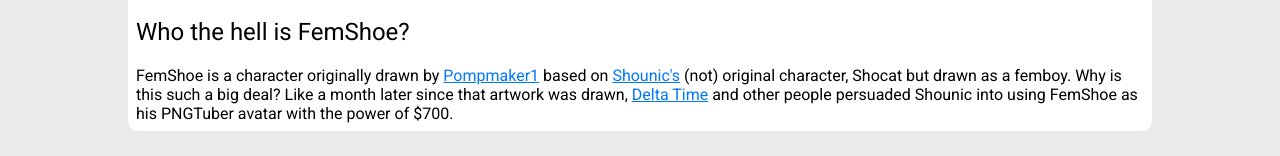
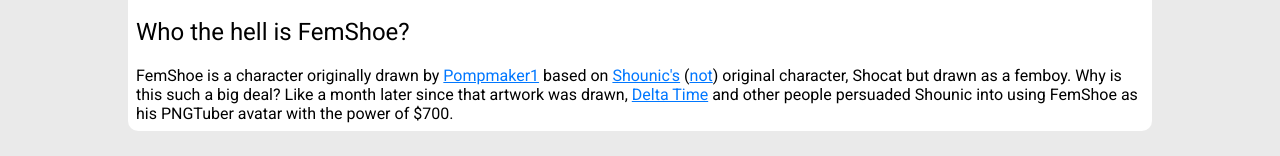
Before and after one commit to femshoarchive/femshoarchive.github.io, a SvelteKit app: page / in a window 1280 px wide. Shown: the part 298-454 px from the top of the page. Built offline with nearby package versions, Linux system fonts and the light colour scheme.

Commit message:
New art and shocat source

```diff
--- a/src/routes/(app)/+page.svelte
+++ b/src/routes/(app)/+page.svelte
@@ -2,4 +2,4 @@
 This page is basically a gallery with <i>all</i> FemShoe art made thus far! If you have any suggestions you can reach out to me on Discord (@darksteveneq) or if you know how to code, you could try implementing them yourself and making a pull request.
 
 <h2>Who the hell is FemShoe?</h2>
-FemShoe is a character originally drawn by <a href="https://twitter.com/pompmaker1">Pompmaker1</a> based on <a href="https://www.youtube.com/channel/UCHlTEt24Yb4ylJFuWz7hXIw">Shounic's</a> (not) original character, Shocat but drawn as a femboy. Why is this such a big deal? Like a month later since that artwork was drawn, <a href="https://www.youtube.com/channel/UCUnDDhXzfasuvzEZfO09nYw">Delta Time</a> and other people persuaded Shounic into using FemShoe as his PNGTuber avatar with the power of $700.
+FemShoe is a character originally drawn by <a href="https://twitter.com/pompmaker1">Pompmaker1</a> based on <a href="https://www.youtube.com/channel/UCHlTEt24Yb4ylJFuWz7hXIw">Shounic's</a> (<a href="/andyherdscomics.webp">not</a>) original character, Shocat but drawn as a femboy. Why is this such a big deal? Like a month later since that artwork was drawn, <a href="https://www.youtube.com/channel/UCUnDDhXzfasuvzEZfO09nYw">Delta Time</a> and other people persuaded Shounic into using FemShoe as his PNGTuber avatar with the power of $700.
```
Also changed, not shown: static/andyherdscomics.webp (added), static/art/_lostme/iwasbrutallyforcedtoputthisup.webp (added).
